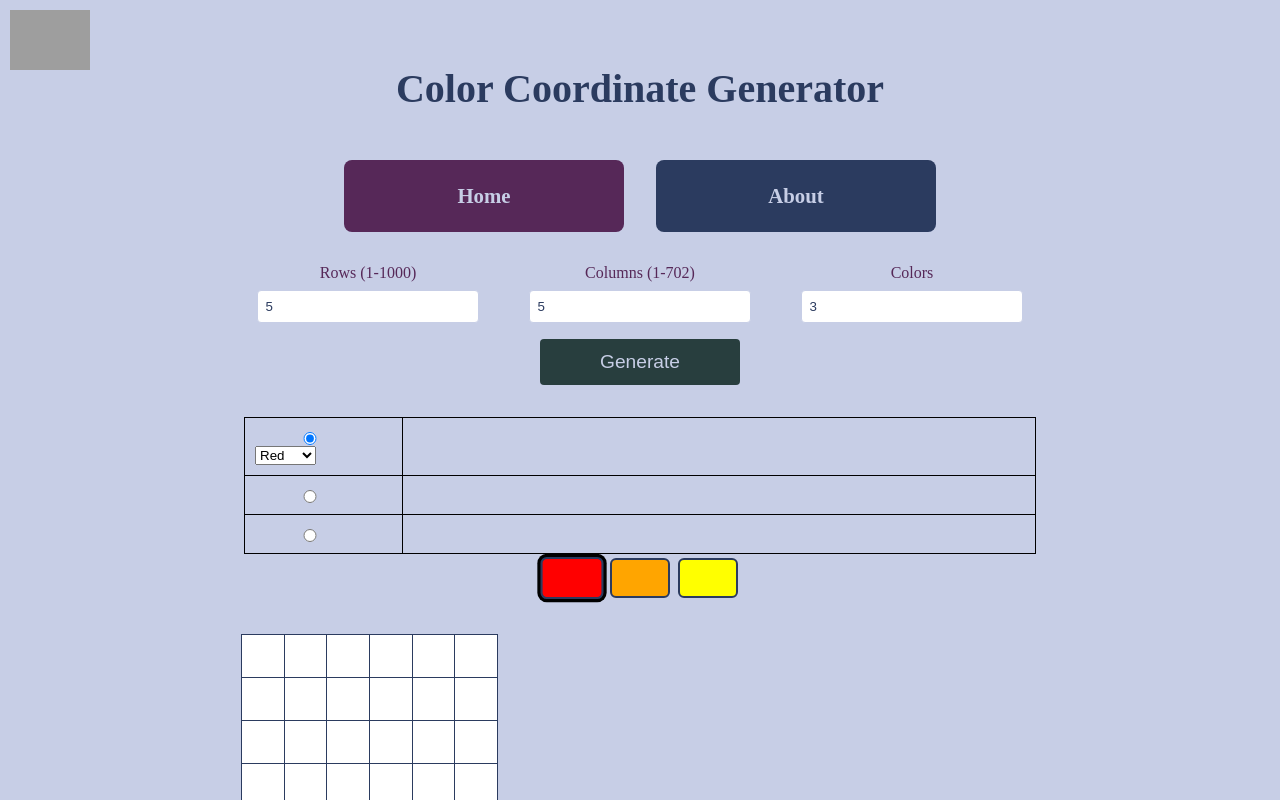
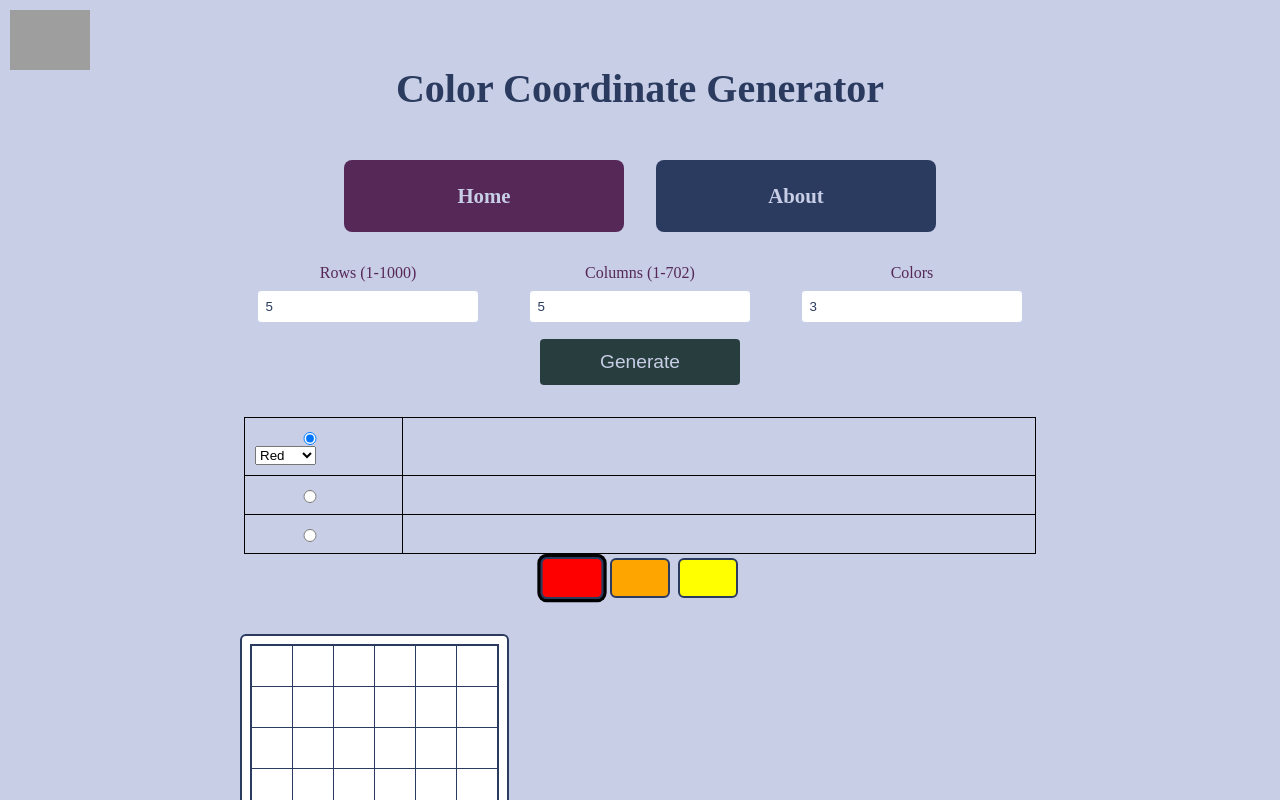
Before and after one commit to HridayaB/hridaya-app, an Angular app: page /color in a window 1280 px wide. Both pictures are taken after a click on the button "Generate". Shown: the top 800 px of the page. Built offline with nearby package versions, Linux system fonts and the light colour scheme; grey boxes are pictures that could not be loaded.

Commit message:
more touches

```diff
--- a/src/color/color_coordinate_generation.component.css
+++ b/src/color/color_coordinate_generation.component.css
@@ -128,6 +128,15 @@ input {
     vertical-align: middle;
 }
 
+.grid-wrapper {
+    display: inline-block;
+    border: 2px solid #2B3B5F;
+    background-color: white;
+    padding: 0.5rem;
+    border-radius: 6px;
+    margin: 1rem auto;
+  }
+
 .painting-table-container {
     margin-top: 2rem;
     display: table;
@@ -135,26 +144,29 @@ input {
 }
 
 .painting-table {
-    width: 99%;
+    width: auto;
+    margin: 0 auto;
     border-collapse: collapse;
-    margin-left: auto;
-    margin-right: auto;
-    background-color: inherit;
-}
+    border: 2px solid #2B3B5F;
+    table-layout: fixed;
+  }
 
 .painting-table td {
-    border: 1px solid #2B3B5F;
     width: 40px;
     height: 40px;
+    border: 1px solid #2B3B5F;
     text-align: center;
     vertical-align: middle;
     background-color: white;
+    background-clip: padding-box;
     transition: background-color 0.2s;
     color: transparent;
     user-select: none;
     font-size: 14px;
     font-weight: normal;
-}
+    padding: 0;
+  }
+
 
 .painting-table .header-cell {
     background-color: black;
--- a/src/color/color_coordinate_generation.component.html
+++ b/src/color/color_coordinate_generation.component.html
@@ -105,7 +105,7 @@
       ></button>
     </div>
 
-    <div *ngIf="showTables" class="painting-table-container">
+    <div *ngIf="showTables" class="grid-wrapper">
       <table class="painting-table">
         <tbody>
           <tr *ngFor="let row of paintingTableData; let rowIndex = index">
@@ -116,15 +116,15 @@
                 [style.backgroundColor]="getCellColor(rowIndex, colIndex)">
               {{ (rowIndex === 0 || colIndex === 0) ? cell : '' }}
             </td>
-
           </tr>
         </tbody>
       </table>
+    </div>
 
       <div *ngIf="clickedCell" class="cell-coordinate-display">
         {{ clickedCell.column }}{{ clickedCell.row }}
       </div>
-    </div>
+
 
     <div *ngIf="showTables" class="print">
         <button (click)="printPage()" class="print-button">Print Page</button>
```
Lines whose indentation alone changed are shown as unchanged.
